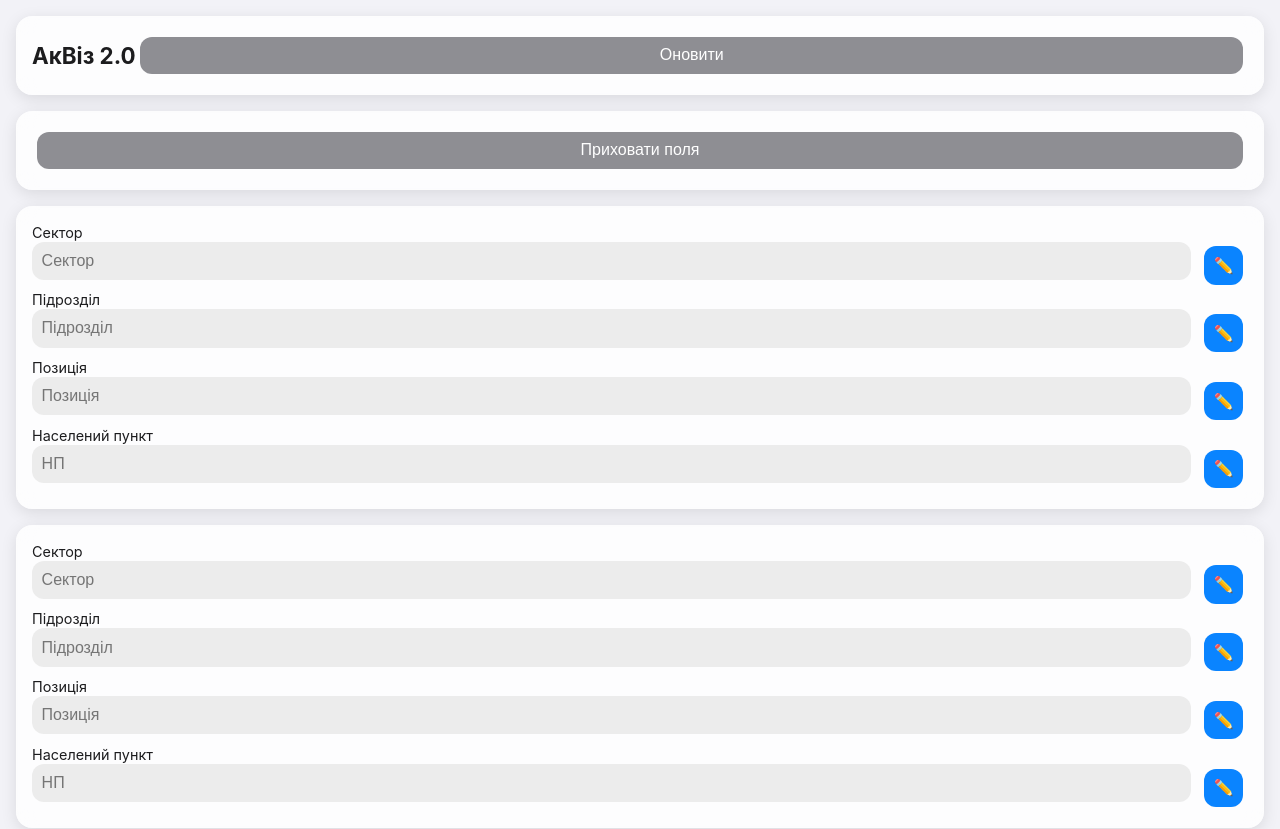
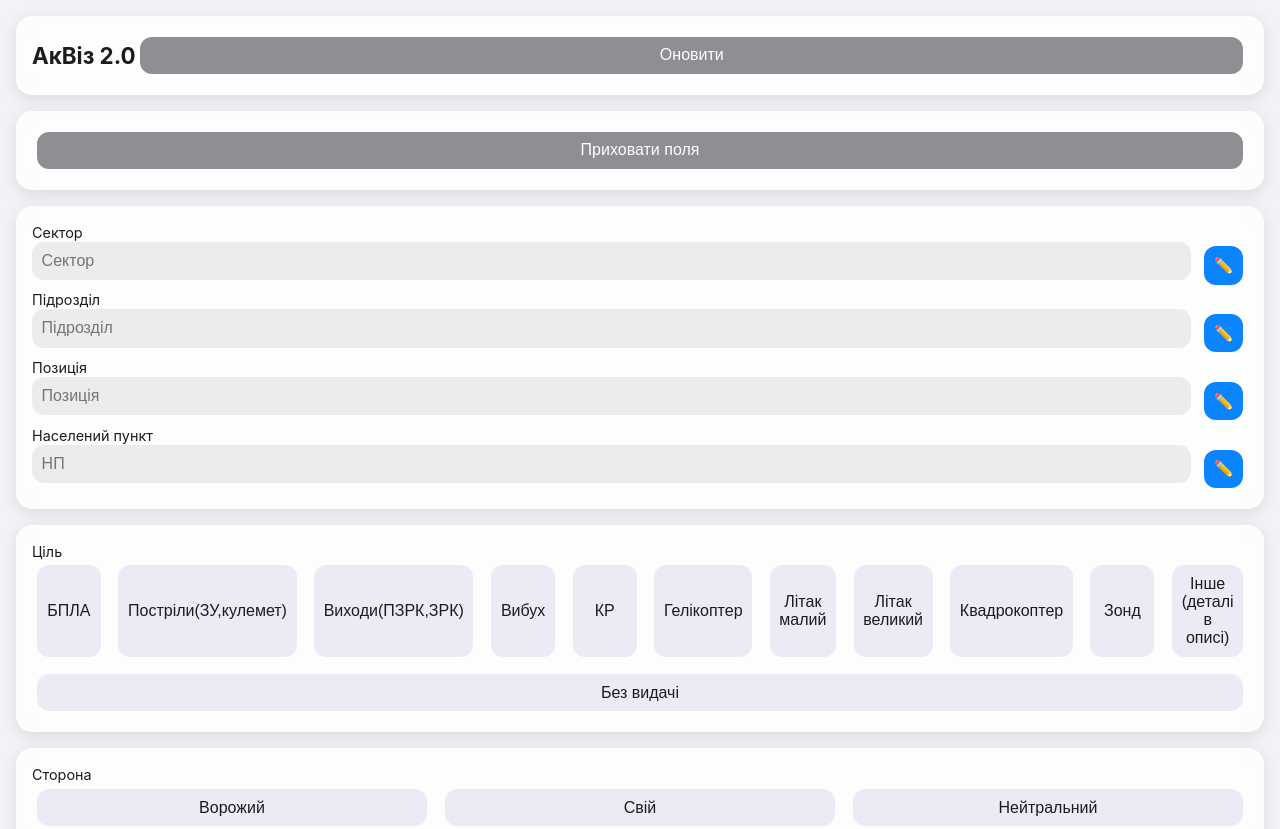
Before and after one commit to lolittajdm-alt/akviz0.2, a Next.js app: page / in a window 1280 px wide. Shown: the top 829 px of the page. Built offline with nearby package versions, Linux system fonts and the light colour scheme.

Commit message:
Update index.js

```diff
--- a/pages/index.js
+++ b/pages/index.js
@@ -246,66 +246,7 @@ export default function Home() {
   </div>
 )}
 
-      {/* Верхние поля */}
-      {showTopFields && (
-        <div style={iosCard}>
-          <label style={iosLabel}>Сектор</label>
-          <div style={{ display: "flex", gap: "0.5rem" }}>
-            <input
-              name="sector"
-              value={form.sector}
-              onChange={handleChange}
-              style={iosInput}
-              placeholder="Сектор"
-            />
-            <button onClick={() => toggleLock("sector")} style={iosButton}>
-              {locks.sector ? "🔒" : "✏️"}
-            </button>
-          </div>
 
-          <label style={iosLabel}>Підрозділ</label>
-          <div style={{ display: "flex", gap: "0.5rem" }}>
-            <input
-              name="subdivision"
-              value={form.subdivision}
-              onChange={handleChange}
-              style={iosInput}
-              placeholder="Підрозділ"
-            />
-            <button onClick={() => toggleLock("subdivision")} style={iosButton}>
-              {locks.subdivision ? "🔒" : "✏️"}
-            </button>
-          </div>
-
-          <label style={iosLabel}>Позиція</label>
-          <div style={{ display: "flex", gap: "0.5rem" }}>
-            <input
-              name="position"
-              value={form.position}
-              onChange={handleChange}
-              style={iosInput}
-              placeholder="Позиція"
-            />
-            <button onClick={() => toggleLock("position")} style={iosButton}>
-              {locks.position ? "🔒" : "✏️"}
-            </button>
-          </div>
-
-          <label style={iosLabel}>Населений пункт</label>
-          <div style={{ display: "flex", gap: "0.5rem" }}>
-            <input
-              name="location"
-              value={form.location}
-              onChange={handleChange}
-              style={iosInput}
-              placeholder="НП"
-            />
-            <button onClick={() => toggleLock("location")} style={iosButton}>
-              {locks.location ? "🔒" : "✏️"}
-            </button>
-          </div>
-        </div>
-      )}
 
       {/* Тип цілі */}
       <div style={iosCard}>
```
